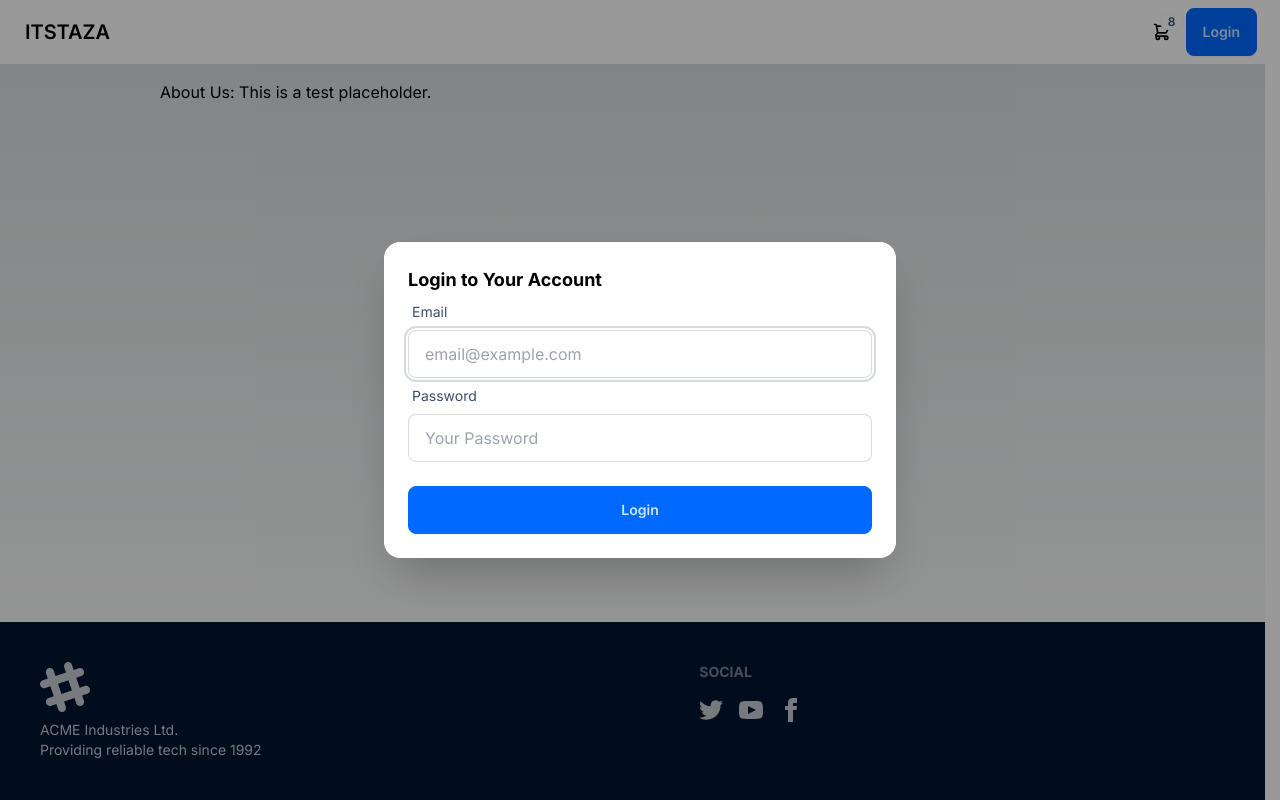
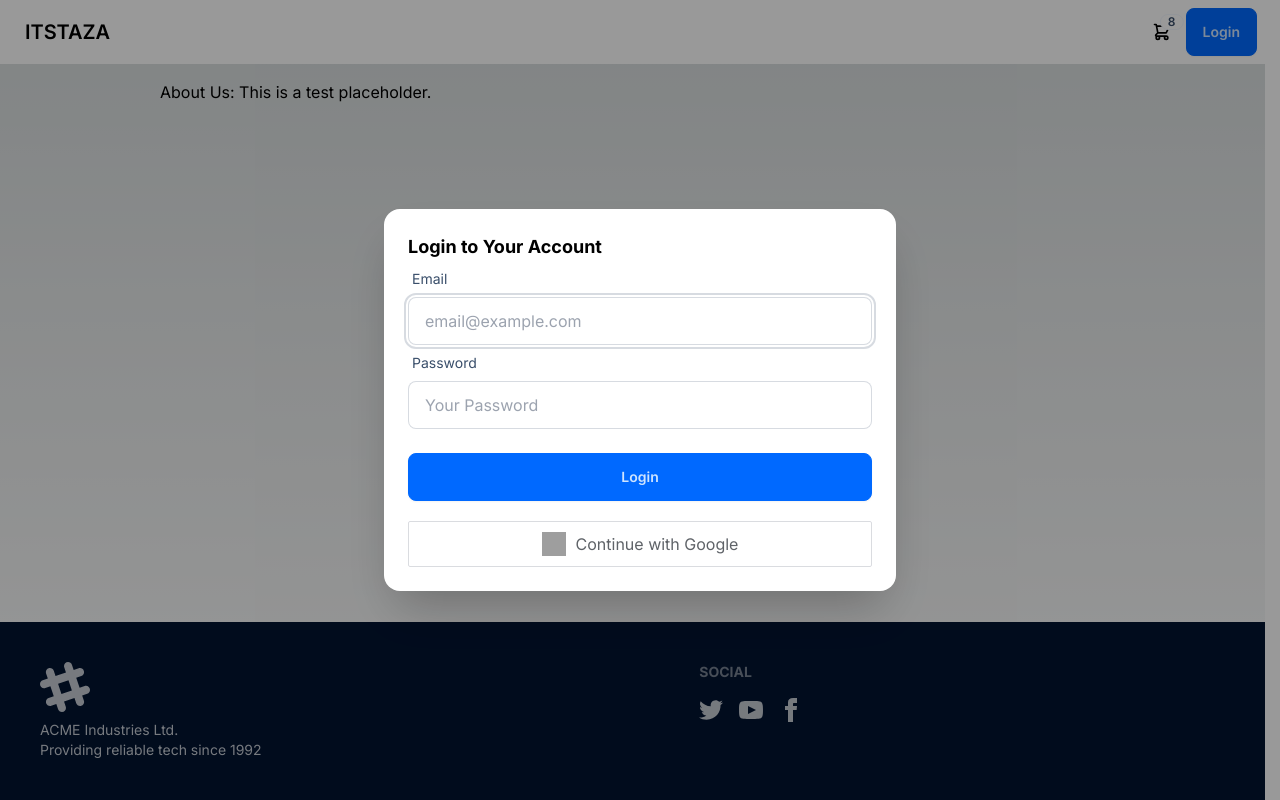
Before and after one commit to AbdelazizMalfy/aldokan-client, a Next.js app: page /about in a window 1280 px wide. Both pictures are taken after a click on the button "Login". Built offline with nearby package versions, Linux system fonts and the light colour scheme; grey boxes are pictures that could not be loaded.

Commit message:
add google login and retrieve user profile

```diff
--- /dev/null
+++ b/src/app/authenticated/page.tsx
@@ -0,0 +1,31 @@
+'use client';
+
+import { useEffect } from 'react';
+import { useSearchParams, useRouter } from 'next/navigation';
+
+const SaveTokensPage = () => {
+  const searchParams = useSearchParams();
+  const router = useRouter();
+
+  useEffect(() => {
+    const accessToken = searchParams.get('accessToken') as string;
+    const refreshToken = searchParams.get('refreshToken') as string;
+
+    if (!accessToken) {
+      //TODO: add error handling
+      console.log('No access token found');
+    }
+
+    if (!refreshToken) {
+      //TODO: add error handling
+      console.log('No refresh token found');
+    }
+
+    localStorage.setItem('refreshToken', refreshToken);
+    localStorage.setItem('accessToken', accessToken);
+  }, [searchParams]);
+
+  router.push('/');
+};
+
+export default SaveTokensPage;
--- a/src/app/layout.tsx
+++ b/src/app/layout.tsx
@@ -3,7 +3,7 @@ import { Inter } from 'next/font/google';
 import './globals.css';
 import NavBar from '../components/NavBar';
 import Footer from '../components/Footer';
-import { AuthProvider } from '../context/authContext';
+import ContextProvider from '@/context/ContextProvider';
 
 const inter = Inter({ subsets: ['latin'] });
 
@@ -22,7 +22,7 @@ export default function RootLayout({
     <html lang="en">
       <head></head>
       <body>
-        <AuthProvider>
+        <ContextProvider>
           <div className={`${inter.className} flex flex-col min-h-screen`}>
             <header>
               <NavBar />
@@ -34,7 +34,7 @@ export default function RootLayout({
 
             <Footer />
           </div>
-        </AuthProvider>
+        </ContextProvider>
       </body>
     </html>
   );
--- a/src/app/page.tsx
+++ b/src/app/page.tsx
@@ -1,5 +1,3 @@
-// 'use client'
-
 import React from 'react';
 import CategoriesList from '../components/CategoriesList';
 
--- /dev/null
+++ b/src/components/GoogleLoginButton.module.css
@@ -0,0 +1,25 @@
+.googleLoginButton {
+    background-color: #ffffff;
+    color: #5F6368;
+    border: 1px solid #dadce0;
+    padding: 10px 15px;
+    border-radius: 2px;
+    cursor: pointer;
+    display: flex;
+    align-items: center;
+    justify-content: center;
+    width: 100%;
+    margin-top: 20px;
+  }
+
+.googleLoginButton:hover,
+.googleLoginButton:focus {
+  box-shadow: 0 0 3px 3px rgba(66,133,244,.3);
+  border-color: #4285F4;
+}
+
+  .googleLoginButton img {
+    width: 24px;
+    height: 24px;
+    margin-right: 10px;
+  }
--- /dev/null
+++ b/src/components/GoogleLoginButton.tsx
@@ -0,0 +1,21 @@
+import React from 'react';
+import styles from './GoogleLoginButton.module.css';
+
+interface Props {
+  onClick: () => Promise<void>;
+}
+
+const GoogleLoginButton = (props: Props) => {
+  return (
+    <button className={styles.googleLoginButton} onClick={props.onClick}>
+      <img
+        className={styles.googleLogo}
+        src="https://lh3.googleusercontent.com/COxitqgJr1sJnIDe8-jiKhxDx1FrYbtRHKJ9z_hELisAlapwE9LUPh6fcXIfb5vwpbMl4xl9H9TRFPc5NOO8Sb3VSgIBrfRYvW6cUA"
+        alt="Google logo"
+      />
+      Continue with Google
+    </button>
+  );
+};
+
+export default GoogleLoginButton;
--- a/src/components/LoginBtn.tsx
+++ b/src/components/LoginBtn.tsx
@@ -1,12 +1,9 @@
 'use client';
 
 import axios from 'axios';
-import React, { useState, useRef } from 'react'; // Import useRef
-import { useAuth } from '../context/authContext';
-// import { GoogleOAuthProvider } from '@react-oauth/google';
-// import { GoogleLogin } from '@react-oauth/google';
-// import { GoogleLogin } from '@react-oauth/google';
-
+import React, { useState, useRef } from 'react';
+import { useAuth } from '../context/AuthContext';
+import GoogleLoginButton from './GoogleLoginButton';
 interface ModelRef {
   current: HTMLDialogElement | null;
 }
@@ -16,6 +13,10 @@ const LoginBtn = () => {
   const [password, setPassword] = useState('');
   const modalRef: ModelRef = useRef<HTMLDialogElement>(null);
   const { setIsLoggedIn } = useAuth();
+
+  const googleLogin = async () => {
+    window.location.href = `${process.env.NEXT_PUBLIC_API}/api/auth/google`;
+  };
 
   const closeModal = () => {
     modalRef.current?.close();
@@ -29,29 +30,17 @@ const LoginBtn = () => {
         `${process.env.NEXT_PUBLIC_API}/api/auth/login`,
         { email, password },
       );
-      console.log('Login successful:', response);
       localStorage.setItem('accessToken', response.data.access_token);
       localStorage.setItem('refreshToken', response.data.refresh_token);
       setIsLoggedIn(true);
       setEmail('');
       setPassword('');
       closeModal();
+      //TODO: redirect to home page and show success message
     } catch (error) {
       console.error('An error occurred during login:', error);
     }
   };
-
-  // const handlLoginWithGoogle = async () => {
-  //   window.location.href = `${process.env.NEXT_PUBLIC_API}/api/auth/google`;
-  // try {
-  //   const response = await axios.post(
-  //     `${process.env.NEXT_PUBLIC_API}/api/auth/google`,
-  //   );
-  //   console.log('Login successful:', response);
-  // } catch (error) {
-  //   console.error('An error occurred during login:', error);
-  // }
-  // };
 
   const handleOutsideClick = (event: React.MouseEvent) => {
     if (event.target === modalRef.current) {
@@ -115,31 +104,10 @@ const LoginBtn = () => {
               </button>
             </div>
           </form>
-          {/* <GoogleOAuthProvider
-            clientId={process.env.NEXT_PUBLIC_CLIENT_ID as string}
-          >
-            <div className="my-5">
-              <GoogleLogin
-                onSuccess={(credentialResponse) => {
-                  console.log('response =>', credentialResponse);
-                  // const details = jwt_decode(credentialResponse.credential);
-                  // console.log(details);
-                }}
-                theme="outline"
-                onError={() => {
-                  console.log('Login Failed');
-                }}
-                // login_uri={`${process.env.NEXT_PUBLIC_API}/api/auth/google`}
-                // redirect_uri={`${process.env.NEXT_PUBLIC_API}/api/auth/google/callback`}
-              />
-            </div>
-          </GoogleOAuthProvider> */}
-          {/* <button className="google-btn" onClick={() => handlLoginWithGoogle()}>
-            <div className="google-icon-wrapper">GOOGLE</div>
-            <p className="btn-text">
-              <b>Sign in with Google</b>
-            </p>
-          </button> */}
+
+          <div>
+            <GoogleLoginButton onClick={() => googleLogin()} />
+          </div>
         </div>
       </dialog>
     </>
--- a/src/components/NavBar.tsx
+++ b/src/components/NavBar.tsx
@@ -3,15 +3,16 @@
 import React from 'react';
 import LoginBtn from './LoginBtn';
 import Link from 'next/link';
-import { useAuth } from '../context/authContext';
+import { useAuth } from '../context/AuthContext';
+import { useUser } from '@/context/UserContext';
 
 const NavBar = () => {
   const { isLoggedIn, setIsLoggedIn } = useAuth();
+  const { user } = useUser();
 
   const logout = () => {
     localStorage.removeItem('accessToken');
     localStorage.removeItem('refreshToken');
-
     setIsLoggedIn(false);
   };
 
@@ -66,10 +67,15 @@ const NavBar = () => {
               className="btn btn-ghost btn-circle avatar"
             >
               <div className="w-10 rounded-full">
-                <img
-                  alt="Tailwind CSS Navbar component"
-                  src="https://daisyui.com/images/stock/photo-1534528741775-53994a69daeb.jpg"
-                />
+                {/* TODO: add user avatar component to return default avatar if not found */}
+                {user?.avatar ? (
+                  <img alt="Avatar" src={user.avatar} />
+                ) : (
+                  <img
+                    alt="Avatar"
+                    src="https://daisyui.com/images/stock/photo-1534528741775-53994a69daeb.jpg"
+                  />
+                )}
               </div>
             </div>
             <ul
--- /dev/null
+++ b/src/context/UserContext.tsx
@@ -0,0 +1,74 @@
+'use client';
+
+import axios from 'axios';
+import React, {
+  createContext,
+  useContext,
+  useState,
+  useEffect,
+  ReactNode,
+} from 'react';
+
+interface User {
+  id: number;
+  firstName: string;
+  email: string;
+  lastName: string;
+  address?: string;
+  phone?: string;
+  created: Date;
+  updated: Date;
+  role: 'admin' | 'user';
+  avatar?: string;
+}
+
+interface UserContextType {
+  user: User | null;
+  setUser: (user: User | null) => void;
+}
+
+const defaultUser: User | null = null;
+
+const UserContext = createContext<UserContextType>({
+  user: defaultUser,
+  setUser: () => {},
+});
+
+export const UserProvider: React.FC<{ children: ReactNode }> = ({
+  children,
+}) => {
+  const [user, setUser] = useState<User | null>(null);
+
+  useEffect(() => {
+    //TODO: add util function to get accessTokens
+    const token = localStorage.getItem('accessToken');
+
+    if (!token) {
+      return;
+    }
+
+    const fetchData = async () => {
+      const response = await axios.get(
+        `${process.env.NEXT_PUBLIC_API}/api/users/current`,
+        {
+          headers: {
+            Authorization: `Bearer ${token}`,
+          },
+        },
+      );
+      setUser(response.data);
+    };
+
+    fetchData();
+  }, []);
+
+  return (
+    <UserContext.Provider value={{ user, setUser }}>
+      {children}
+    </UserContext.Provider>
+  );
+};
+
+export const useUser = () => {
+  return useContext(UserContext);
+};
```
Also changed, not shown: src/context/ContextProvider.tsx (added, +17 -0 lines), 1 other file (tests, documents, lock files or other folders).
